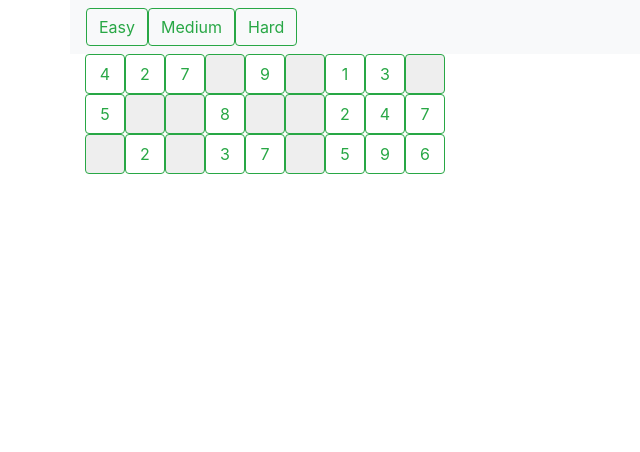
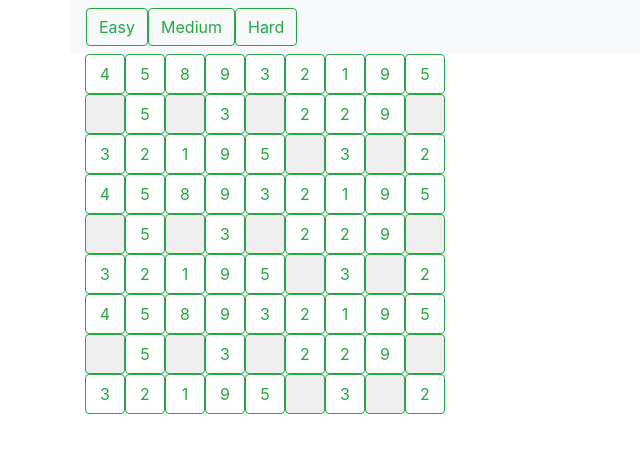
Before and after one commit to AndriusSton/Sudoku-react-app, a React (Create React App) app: page / in a window 1280 px wide. Shown: the top 452 px of the page, without its empty margins (0-640 px from the left). Built offline with nearby package versions, Linux system fonts and the light colour scheme.

Commit message:
Conversion of static array of numbers to array of objects implemented. Dummy 'rows' data removed.

```diff
--- a/src/components/grid.jsx
+++ b/src/components/grid.jsx
@@ -4,7 +4,7 @@ import Row from './row';
 class Grid extends Component {
 
 state = {
-  rows : this.props.rows
+  rows : this.props.grid
 };
 
   render(){
--- a/src/components/main.jsx
+++ b/src/components/main.jsx
@@ -5,41 +5,6 @@ import Controls from './controls';
 class Main extends Component {
 
   state = {
-    rows : [
-      { id : 0, value : [
-        { id : 0, value : 4, isEmpty : false},
-        { id : 1, value : 2, isEmpty : false},
-        { id : 2, value : 7, isEmpty : false},
-        { id : 3, value : 0, isEmpty : true},
-        { id : 4, value : 9, isEmpty : false},
-        { id : 5, value : 0, isEmpty : true},
-        { id : 6, value : 1, isEmpty : false},
-        { id : 7, value : 3, isEmpty : false},
-        { id : 8, value : 0, isEmpty : true}
-      ]},
-      { id : 1, value : [
-        { id : 9, value : 5, isEmpty : false},
-        { id : 10, value : 0, isEmpty : true},
-        { id : 11, value : 0, isEmpty : true},
-        { id : 12, value : 8, isEmpty : false},
-        { id : 13, value : 0, isEmpty : true},
-        { id : 14, value : 0, isEmpty : true},
-        { id : 15, value : 2, isEmpty : false},
-        { id : 16, value : 4, isEmpty : false},
-        { id : 17, value : 7, isEmpty : false}
-      ]},
-      { id : 2, value : [
-        { id : 18, value : 0, isEmpty : true},
-        { id : 19, value : 2, isEmpty : false},
-        { id : 20, value : 0, isEmpty : true},
-        { id : 21, value : 3, isEmpty : false},
-        { id : 22, value : 7, isEmpty : false},
-        { id : 23, value : 0, isEmpty : true},
-        { id : 24, value : 5, isEmpty : false},
-        { id : 25, value : 9, isEmpty : false},
-        { id : 26, value : 6, isEmpty : false}
-      ]}
-    ],
     numbers : [
       4, 5, 8, 9, 3, 2, 1, 9, 5,
       0, 5, 0, 3, 0, 2, 2, 9, 0,
@@ -55,31 +20,41 @@ class Main extends Component {
 
     // componentDidMount(){
     //   this.forceUpdate(this.setState((state) => {
-    //     return {cells: this.convertToArrayOfObjects()}
+    //     return {grid: this.convertToArrayOfObjects()}
     //   }));
     // }
-    // convertToArrayOfObjects = () =>{
-    //   let entry = ['id', 'value', 'empty'];
-    //   let obj = {};
-    //   const output = [];
-    //
-    //   for (let i = 0; i < this.state.numbers.length; i++) {
-    //     obj = {};
-    //     obj[entry[0]] = i;
-    //     obj[entry[1]] = this.state.numbers[i];
-    //     obj[entry[2]] = (this.state.numbers[i] === 0) ? true : false;
-    //     output.push(obj);
-    //   }
-    //   return output;
-    // }
+
+    convertToArrayOfObjects = array =>{
+      let cellEntry = ['id', 'value', 'isEmpty'],
+          output = [],
+          cellObj = {},
+          rowObj = {},
+          rowCells = [];
+      for (let i = 0; i < 9; i++){
+        rowObj = {};
+        rowCells = [];
+        for (let j = 0; j < 9; j++) {
+          cellObj = {};
+          cellObj[cellEntry[0]] = ((i*9) + j);
+          cellObj[cellEntry[1]] = array[(i*9) + j];
+          cellObj[cellEntry[2]] = (array[(i*9) + j] === 0) ? true : false;
+          rowCells.push(cellObj);
+        }
+        rowObj['id'] = i;
+        rowObj['value'] = rowCells;
+        output.push(rowObj);
+      }
+      return output;
+    }
 
 
   render(){
+    const convertedNumbers = this.convertToArrayOfObjects(this.state.numbers);
     return (
       <React.Fragment>
         <div className="col-sm-6">
           <Grid
-            rows={this.state.rows}
+            grid={convertedNumbers}
           />
         </div>
         <div className="col-sm-2">
```
